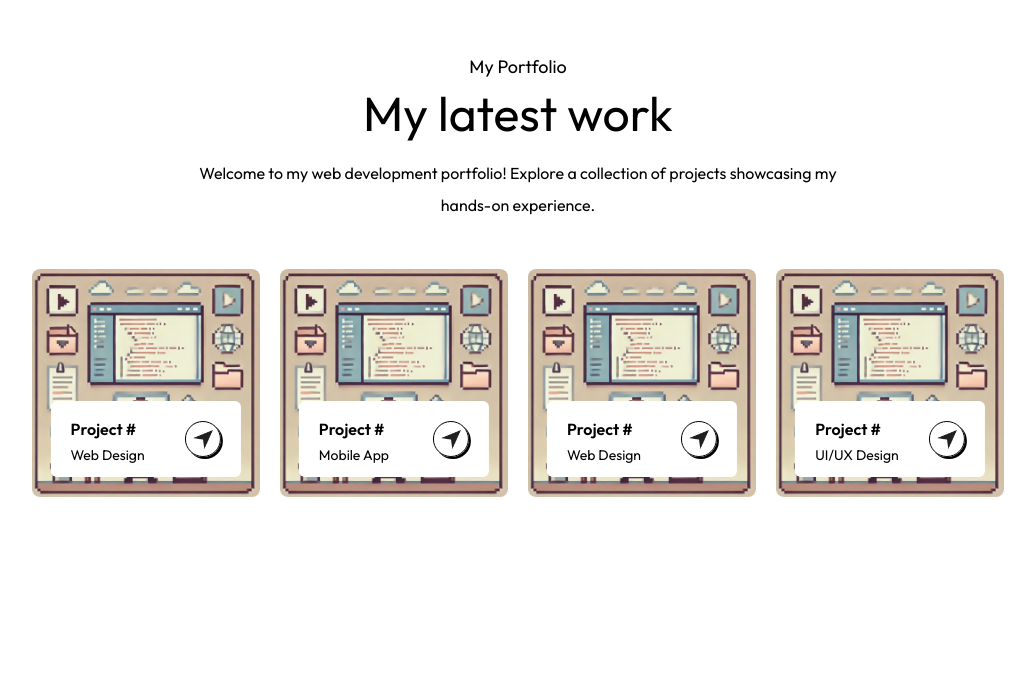
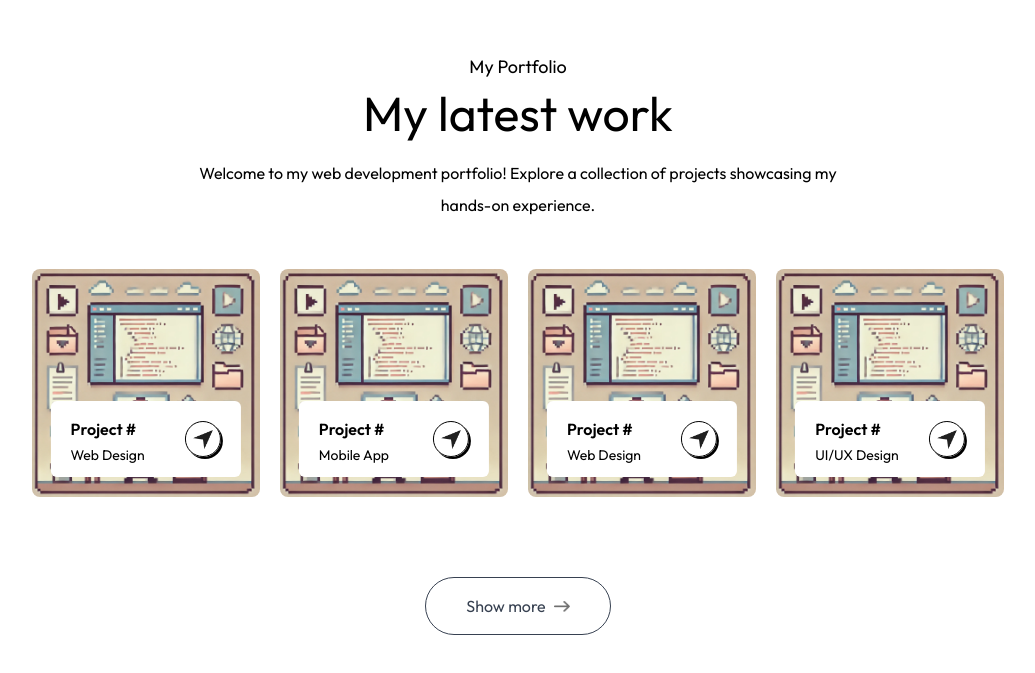
Before and after one commit to Oaksoe11/Oaksoes-Portfolio, a Next.js app: page / in a window 1280 px wide. Shown: the part 1729-2402 px from the top of the page, without its empty margins (122-1157 px from the left). Built offline with nearby package versions, Linux system fonts and the light colour scheme; a web font is replaced by a local one.

Commit message:
Add button and implement hovering styles

```diff
--- a/app/components/Projects.jsx
+++ b/app/components/Projects.jsx
@@ -42,6 +42,13 @@
 
         </div>
 
+        <a href="" className='w-max flex items-center justify-center gap-2
+            text-gray-700 border-[0.5px] border-gray-700 rounded-full py-3
+                px-10 mx-auto my-20 hover:bg-lightHover duration-0'>
+                Show more
+                <Image src={assets.right_arrow_bold} alt='Right arrow'
+                className='w-4'/>
+      </a>
     </div>
   )
 }
```
